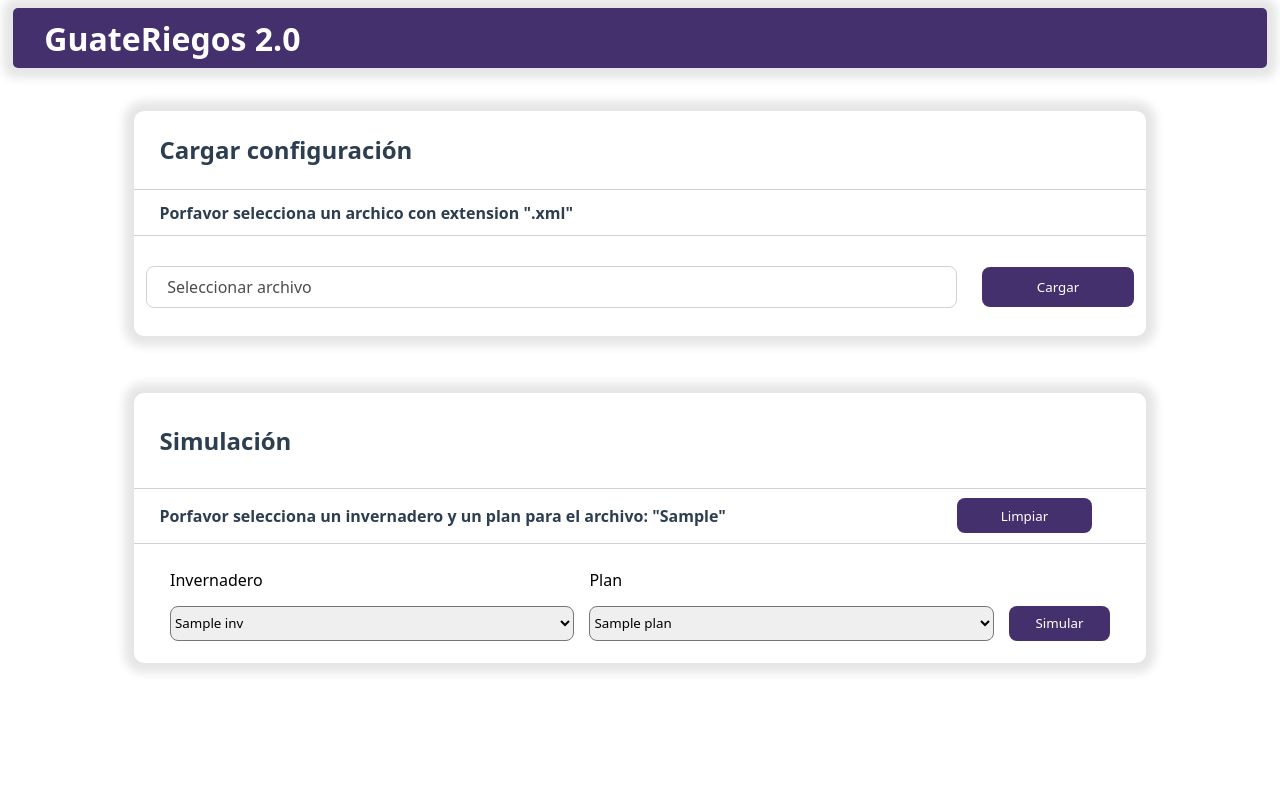
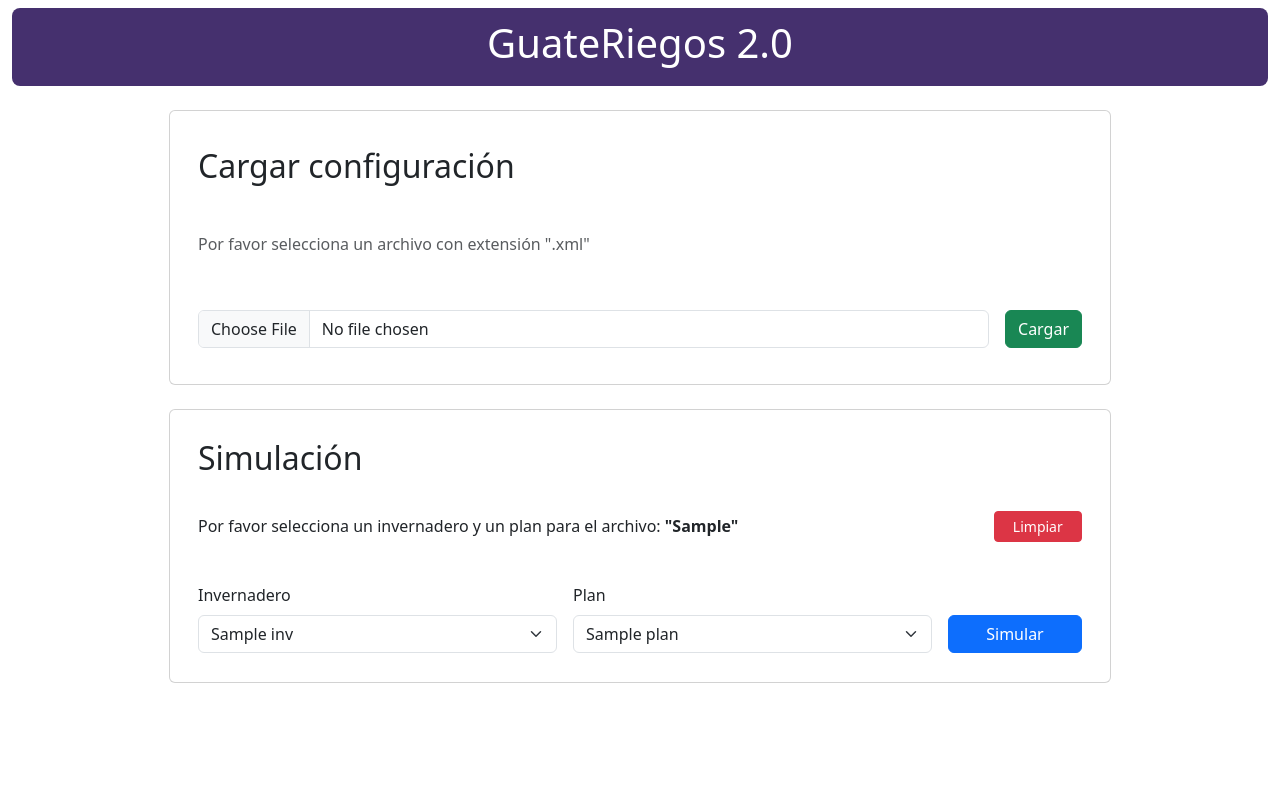
Before and after one commit to SelvinChuquiej/IPC2_Proyecto2_202405516, a Flask app: template IPC2_Proyecto2_202405516/templates/index.html in a window 1280 px wide. Run offline with Flask 3, Linux system fonts and the light colour scheme; the template is opened without the code that fills it: most values are stand-ins (such as "Sample title", 1, 10 or a date in 2020).

Commit message:
Implementacion de Boostrap

```diff
--- a/IPC2_Proyecto2_202405516/static/style.css
+++ /dev/null
@@ -1,246 +0,0 @@
-* {
-    font-family: system-ui, Avenir, Helvetica, Arial, sans-serif;
-}
-
-body {
-    background-color: white;
-}
-
-.cardTitle {
-    background-color: rgb(69, 48, 110);
-    height: 60px;
-    display: flex;
-    justify-content: center;
-    align-items: center;
-    border-radius: 5px;
-    margin: 5px;
-    box-shadow: 0px 0px 10px 10px rgba(0, 0, 0, 0.1);
-}
-
-.cardTitle>h1 {
-    color: white;
-    font-size: 2rem;
-    font-weight: 600;
-    width: 95%;
-    height: 100%;
-    display: flex;
-    align-items: center;
-}
-
-.cardArchivoXML {
-    display: flex;
-    align-items: center;
-    justify-content: center;
-    height: 250px;
-    margin-bottom: 30px;
-    margin-top: 30px;
-}
-
-.cardSimulacion {
-    display: flex;
-    align-items: center;
-    justify-content: center;
-    height: 300px;
-    margin-bottom: 30px;
-    margin-top: 30px;
-}
-
-.cardSimulacionReportes {
-    display: flex;
-    align-items: center;
-    justify-content: center;
-    margin-bottom: 30px;
-    margin-top: 30px;
-}
-
-.cardArchivoXMLContent,
-.cardSimulacionContent {
-    box-shadow: 0px 0px 10px 10px rgba(0, 0, 0, 0.1);
-    border-radius: 10px;
-    width: 80%;
-    height: 90%;
-}
-
-.cardArchivoXMLTitle,
-.cardSimulacionTitle {
-    height: 35%;
-    display: flex;
-    align-items: center;
-    justify-content: left;
-    padding: 0px 25px 0px;
-    border-bottom: 1px solid #cfd2d5;
-}
-
-.info-text {
-    height: 20%;
-    display: flex;
-    align-items: center;
-    justify-content: left;
-    padding: 0px 25px 0px;
-    border-bottom: 1px solid #cfd2d5;
-}
-
-.info-textR {
-    height: 20%;
-    align-items: center;
-    justify-content: left;
-    padding: 0px 25px 0px;
-    border-bottom: 1px solid #cfd2d5;
-}
-
-.info-textB {
-    display: flex;
-    justify-content: space-between;
-    align-items: center;
-    margin: 0 auto;
-    height: 20%;
-    padding: 0px 25px 0px;
-    border-bottom: 1px solid #cfd2d5;
-}
-
-.info-textB>form {
-    width: 20%;
-    display: flex;
-    justify-content: center;
-    align-items: center;
-    height: 100%;
-}
-
-.info-textB>form>button {
-    width: 70%;
-    height: 65%;
-    background-color: rgb(69, 48, 110);
-    color: white;
-    border-radius: 8px;
-    border: none;
-    cursor: pointer;
-}
-
-.cardArchivoXMLTitle>h2,
-.cardSimulacionTitle>h2,
-.info-text>h2 {
-    color: #2c3e50;
-    font-size: 1.5rem;
-    margin: 0;
-}
-
-.cardArchivoXMLTitle>h3,
-.cardSimulacionTitle>h3,
-.info-text>h3,
-.info-textB>h3 {
-    color: #2c3e50;
-    font-size: 1rem;
-    font-weight: 600;
-    margin: 0;
-}
-
-.cardArchivoXMLBody {
-    height: 45%;
-    width: 100%;
-    display: flex;
-    justify-content: center;
-    align-items: center;
-}
-
-.cardSimulacionBody {
-    height: 40%;
-    width: 100%;
-    display: flex;
-    justify-content: center;
-    align-items: center;
-}
-
-.cardArchivoXMLBody>form {
-    height: 100%;
-    width: 100%;
-    display: flex;
-    justify-content: center;
-    align-items: center;
-}
-
-.file-input-group {
-    display: flex;
-    justify-content: center;
-    align-items: center;
-    height: 80%;
-    width: 100%;
-    gap: 25px;
-}
-
-.file-input-group>label {
-    width: 80%;
-    height: 50%;
-    display: flex;
-    align-items: center;
-    border: 1px solid #cfd2d5;
-    border-radius: 8px;
-    cursor: pointer;
-}
-
-.file-input-group>label>span {
-    padding-left: 20px;
-    opacity: 0.7;
-}
-
-.file-input-group>button {
-    background-color: rgb(69, 48, 110);
-    color: white;
-    border-radius: 8px;
-    border: none;
-    width: 15%;
-    height: 50%;
-    cursor: pointer;
-}
-
-.cardSimulacionBody>form {
-    display: flex;
-    justify-content: center;
-    align-items: center;
-    width: 100%;
-    height: 100%;
-}
-
-.cardForm-group {
-    display: flex;
-    justify-content: center;
-    gap: 15px;
-    width: 100%;
-    height: 80%;
-}
-
-.form-group {
-    display: flex;
-    flex-direction: column;
-    justify-content: end;
-    width: 40%;
-    height: 100%;
-}
-
-.form-groupB {
-    display: flex;
-    flex-direction: column;
-    justify-content: end;
-    width: 10%;
-    height: 100%;
-}
-
-.form-group>label {
-    display: flex;
-    align-items: center;
-    height: 60%;
-}
-
-.form-group>select {
-    height: 40%;
-    border-radius: 8px;
-}
-
-.form-groupB>button {
-    background-color: rgb(69, 48, 110);
-    color: white;
-    border-radius: 8px;
-    border: none;
-    width: 100%;
-    height: 40%;
-    cursor: pointer;
-}
--- a/IPC2_Proyecto2_202405516/templates/index.html
+++ b/IPC2_Proyecto2_202405516/templates/index.html
@@ -1,62 +1,51 @@
 <!DOCTYPE html>
 <html lang="es">
-
 <head>
     <meta charset="UTF-8" />
     <title>GuateRiegos 2.0</title>
     <meta name="viewport" content="width=device-width, initial-scale=1" />
-    <link rel="stylesheet" href="{{ url_for('static', filename='style.css') }}">
+    <!-- Bootstrap CSS CDN -->
+    <link href="https://cdn.jsdelivr.net/npm/bootstrap@5.3.2/dist/css/bootstrap.min.css" rel="stylesheet">
 </head>
-
 <body>
-    <div class="container">
-        <div class="cardTitle">
+    <div class="container-fluid py-2" style="height: 100vh;">
+        <div class="d-flex align-items-center justify-content-center mb-4"
+            style="height: 80px; background-color: rgb(69, 48, 110); border-radius: 8px; color: white; width: 100%; height: 10%;">
             <h1>GuateRiegos 2.0</h1>
         </div>
-        <div class="cardArchivoXML">
-            <div class="cardArchivoXMLContent">
-                <div class="cardArchivoXMLTitle">
-                    <h2>Cargar configuración</h2>
-                </div>
-                <div class="info-text">
-                    <h3>Porfavor selecciona un archico con extension ".xml"</h3>
-                </div>
-                <div class="cardArchivoXMLBody">
-                    <form method="post" enctype="multipart/form-data" action="/cargar">
-                        <div class="file-input-group">
-                            <label for="archivo_xml" class="custom-file-input">
-                                <span id="file-text">Seleccionar archivo</span>
-                                <input id="archivo_xml" name="archivo_xml" type="file" accept=".xml" required hidden
-                                    onchange="document.getElementById('file-text').textContent = this.files[0]?.name || 'Seleccionar archivo'" />
-                            </label>
-                            <button type="submit">Cargar</button>
-                        </div>
+        <div class="container-fluid card mb-4" style="width: 75%; height: 35%;">
+            <div class="card-body" style="display: grid; align-items: center;">
+                <h2 class="card-title">Cargar configuración</h2>
+                <p class="text-muted">Por favor selecciona un archivo con extensión ".xml"</p>
+                <form method="post" enctype="multipart/form-data" action="/cargar"
+                    class="d-flex align-items-center gap-3">
+                    <input id="archivo_xml" name="archivo_xml" type="file" accept=".xml" required class="form-control">
+                    <button type="submit" class="btn btn-success">Cargar</button>
                 </form>
             </div>
         </div>
+        <div class="container-fluid card mb-4" style="width: 75%; height: 35%;">
+            <div class="card-body" style="display: grid; align-items: center;">
+                <h2 class="card-title">Simulación</h2>
+                <div class="mb-3">
+                    {% if archivo_actual %}
+                    <div class="d-flex justify-content-between align-items-center">
+                        <p class="mb-0">Por favor selecciona un invernadero y un plan para el archivo: <span class="fw-bold">"{{ archivo_actual }}"</span></p>
+                        <form method="post" action="/limpiar" class="mb-0" style="width: 10%;">
+                            <button type="submit" class="btn btn-danger btn-sm" style="width: 100%;">Limpiar</button>
+                        </form>
                     </div>
-        <div class="cardSimulacion">
-            <div class="cardSimulacionContent">
-                <div class="cardSimulacionTitle">
-                    <h2>Simulación</h2>
+                    {% else %}
+                    <div class="d-flex justify-content-between align-items-center">
+                        <p class="mb-0">Por favor selecciona un invernadero y un plan</p>
                     </div>
-                <div class="info-textB">
-                    {% if archivo_actual %}
-                    <h3>Porfavor selecciona un invernadero y un plan para el archivo: <span>"{{ archivo_actual}}"</span></h3>
-                    <form method="post" action="/limpiar">
-                        <button type="submit">Limpiar</button>
-                    </form>
-                    {% else %}
-                    <h3>Porfavor selecciona un invernadero y un plan</h3>
                     {% endif %}
                 </div>
-
-                <div class="cardSimulacionBody">
                 <form method="post" action="/simular">
-                        <div class="cardForm-group">
-                            <div class="form-group">
-                                <label for="inv">Invernadero</label>
-                                <select id="inv" name="inv" required>
+                    <div class="row g-3 align-items-end">
+                        <div class="col-md-5">
+                            <label for="inv" class="form-label">Invernadero</label>
+                            <select id="inv" name="inv" class="form-select" required>
                                 {% if invernaderos %}
                                 {% for inv in invernaderos %}
                                 <option value="{{ inv }}">{{ inv }}</option>
@@ -64,9 +53,9 @@
                                 {% endif %}
                             </select>
                         </div>
-                            <div class="form-group">
-                                <label for="plan">Plan</label>
-                                <select id="plan" name="plan" required>
+                        <div class="col-md-5">
+                            <label for="plan" class="form-label">Plan</label>
+                            <select id="plan" name="plan" class="form-select" required>
                                 {% if planes %}
                                 {% for plan in planes %}
                                 <option value="{{ plan }}">{{ plan }}</option>
@@ -74,15 +63,13 @@
                                 {% endif %}
                             </select>
                         </div>
-                            <div class="form-groupB">
-                                <button type="submit">Simular</button>
+                        <div class="col-md-2 d-grid">
+                            <button type="submit" class="btn btn-primary">Simular</button>
                         </div>
                     </div>
                 </form>
             </div>
         </div>
     </div>
-    </div>
 </body>
-
 </html>
```
Also changed, not shown: IPC2_Proyecto2_202405516/templates/reportes.html (+20 -17 lines). Lines whose indentation alone changed are shown as unchanged.
